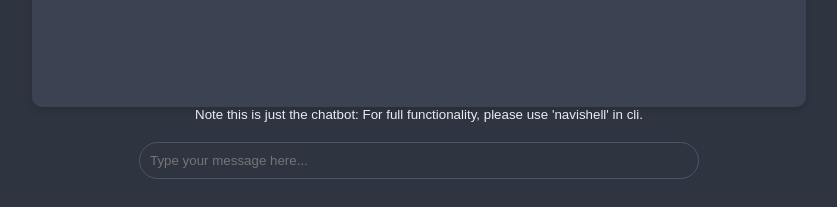
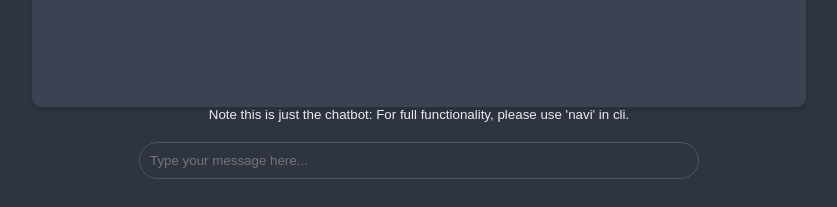
Before and after one commit to SaintsSec/Navi, a Flask app: page / in a window 1280 px wide. Shown: the part 649-856 px from the top of the page, without its empty margins (221-1058 px from the left). Run offline with Flask 3, Linux system fonts and the light colour scheme; data that the repository does not hold is empty.

Commit message:
Minor fixes

```diff
--- a/templates/index.html
+++ b/templates/index.html
@@ -167,7 +167,7 @@
     </div>
     <sub>
       Note this is just the chatbot: For full functionality, please use
-      'navishell' in cli.</sub
+      'navi' in cli.</sub
     >
     <form id="chatForm">
       <input
```
